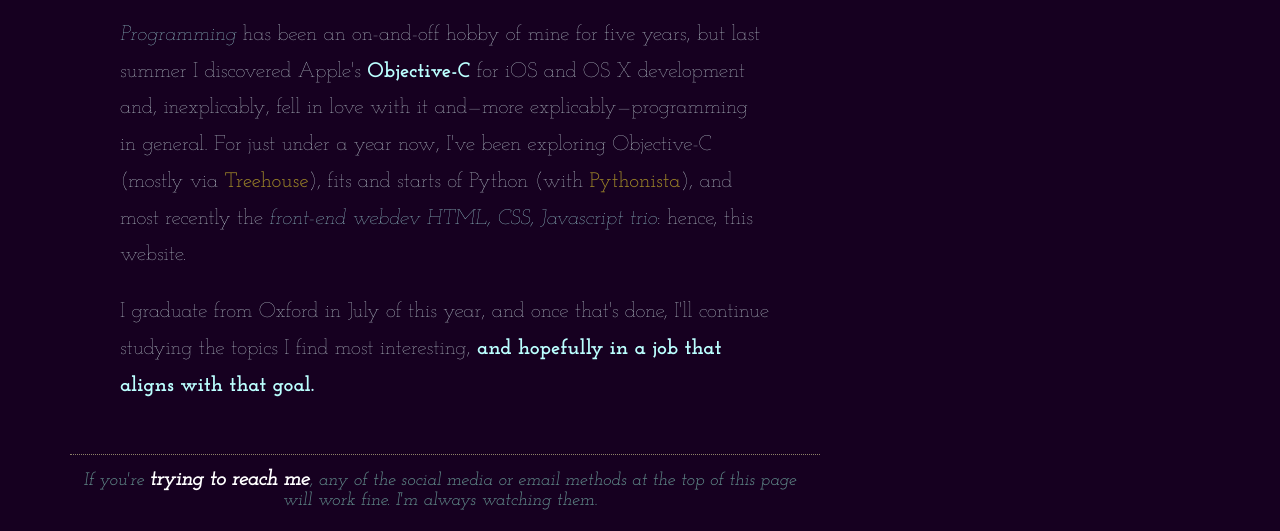
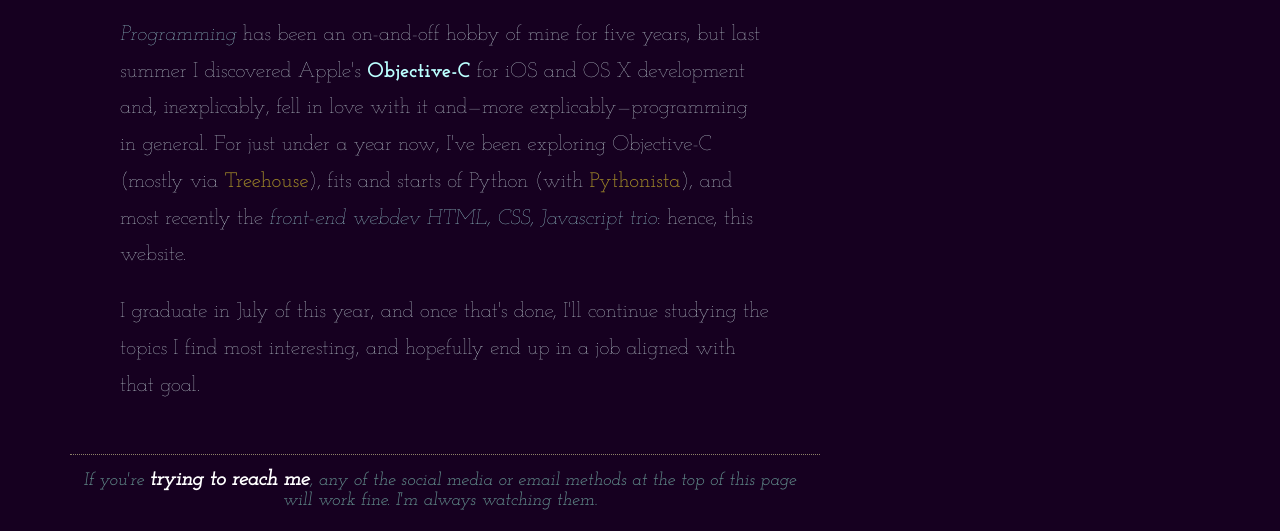
Before and after one commit to colin-jackson/landing-page, a website: page index.html in a window 1280 px wide. Shown: the part 596-1127 px from the top of the page. Drawn offline with Linux system fonts and the light colour scheme; a web font is replaced by a local one.

Commit message:
Edit biography

```diff
--- a/index.html
+++ b/index.html
@@ -45,7 +45,7 @@
             <div id="biography">
               <p><span id="enthusiastic-hello">Hi!</span> My name is <strong>Colin</strong>. I'm a <em>native New Yorker</em> who's a long way from home, in the final stretch of my <em>Economics Bachelor's degree with a focus on quantitative methods</em> from the University of Oxford in the UK.</p>
               <p><em>Programming</em> has been an on-and-off hobby of mine for five years, but last summer I discovered Apple's <strong>Objective-C</strong> for iOS and OS X development and, inexplicably, fell in love with it and—more explicably—programming in general. For just under a year now, I've been exploring Objective-C (mostly via <a href="http://teamtreehouse.com/colinjackson">Treehouse</a>), fits and starts of Python (with <a href="http://omz-software.com/pythonista/">Pythonista</a>), and most recently the <em>front-end webdev HTML, CSS, Javascript trio</em>: hence, this website.</p>
-              <p>I graduate from Oxford in July of this year, and once that's done, I'll continue studying the topics I find most interesting, <strong> and hopefully in a job that aligns with that goal.</strong></p>
+              <p>I graduate in July of this year, and once that's done, I'll continue studying the topics I find most interesting, and hopefully end up in a job aligned with that goal.</p>
             </div>
           </div>
           <div class="col-sm-8 col-sm-offset-2 col-md-4 col-md-offset-0">
```
